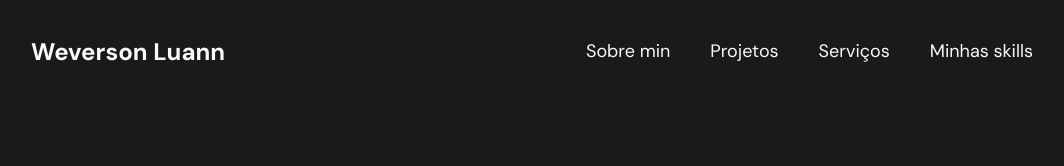
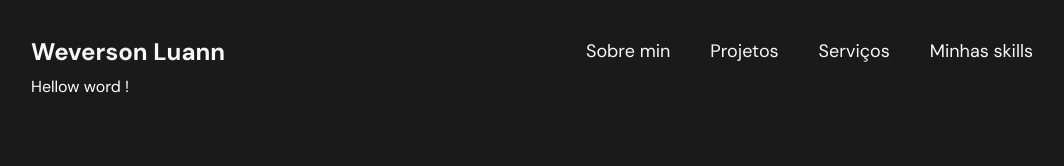
Before and after one commit to Luann-Sousa/Portfolio, a Next.js app in the folder portfolio/: page / in a window 1280 px wide. Shown: the top 166 px of the page, without its empty margins (89-1153 px from the left). Built offline with nearby package versions, Linux system fonts and the light colour scheme.

Commit message:
setup component Header-Section

```diff
--- /dev/null
+++ b/portfolio/src/components/SectionHeader/index.tsx
@@ -0,0 +1,9 @@
+import { WrapperSection, Title } from "./styles";
+
+export const HeaderSection = () => {
+  return (
+    <WrapperSection>
+      <Title>Hellow word !</Title>
+    </WrapperSection>
+  );
+};
--- /dev/null
+++ b/portfolio/src/components/SectionHeader/styles.ts
@@ -0,0 +1,4 @@
+import styled from "styled-components";
+
+export const WrapperSection = styled.div``;
+export const Title = styled.p``;
--- a/portfolio/src/pages/index.tsx
+++ b/portfolio/src/pages/index.tsx
@@ -1,4 +1,10 @@
 import { Header } from "../components/Header";
+import { HeaderSection } from "../components/SectionHeader";
 export default function App() {
-  return <Header />;
+  return (
+    <>
+      <Header />
+      <HeaderSection />
+    </>
+  );
 }
```
